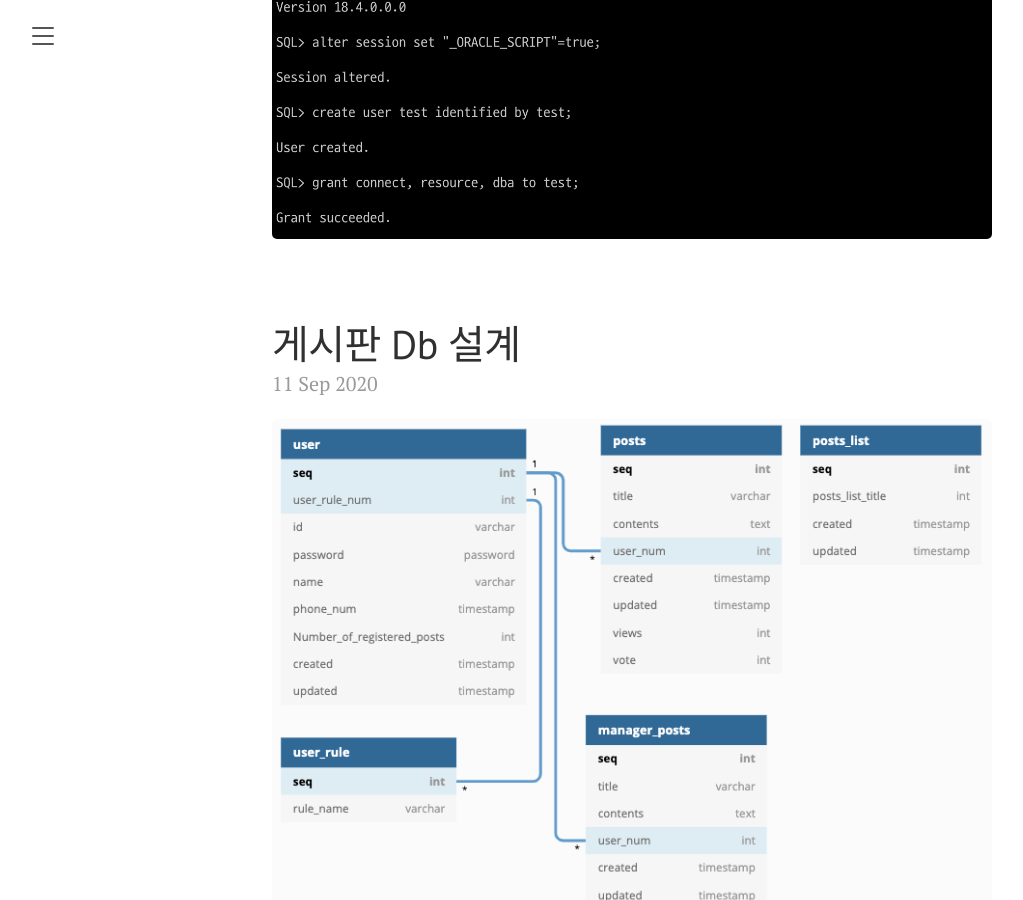
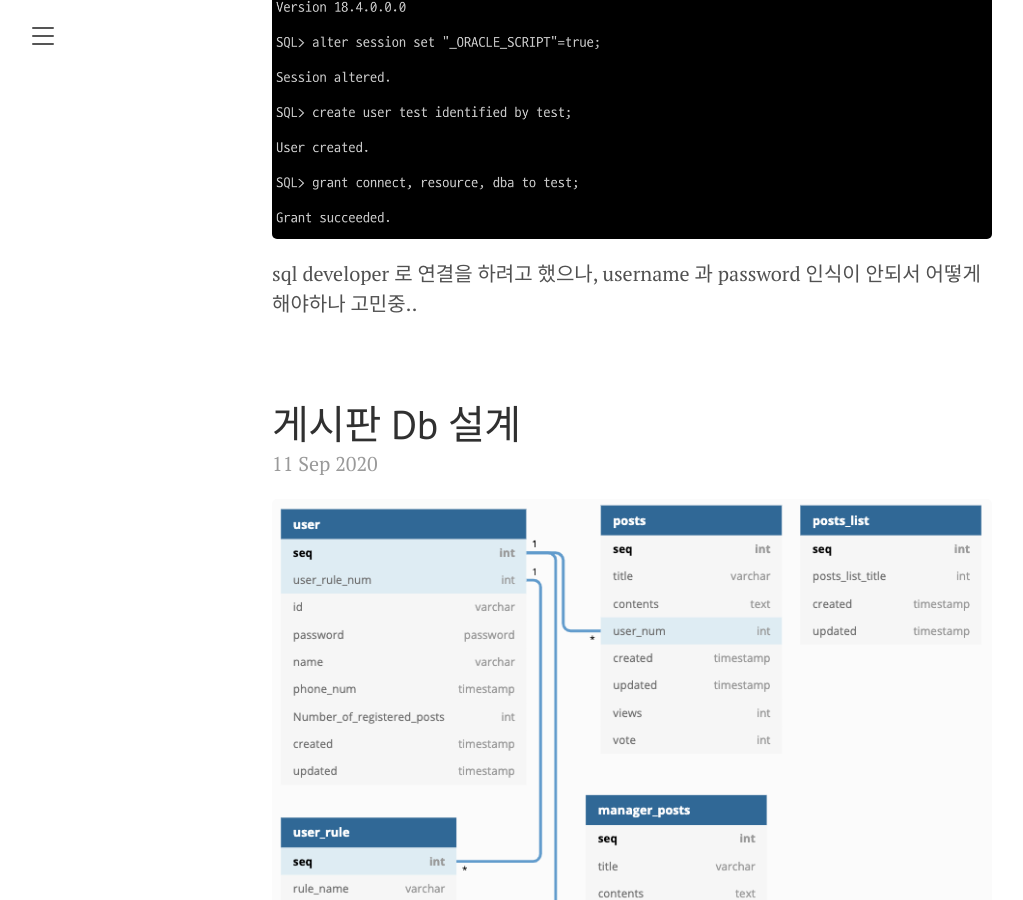
Before and after one commit to iyk2h/iyk2h.github.io, a Jekyll site: the page built from index.html, in a window 1280 px wide and 900 px high, scrolled down 1093 px. Shown: the whole window, without its empty margins (8-1031 px from the left). Built offline with Jekyll 4.4.1, drawn with Linux system fonts in a browser that asks for light colours; the list of posts is cut into pages by our own code.

Commit message:
oracle username,password 설정

```diff
--- a/_posts/2020-09-13-Docker-with-Oracle18c-for-macOS.md
+++ b/_posts/2020-09-13-Docker-with-Oracle18c-for-macOS.md
@@ -27,3 +27,7 @@ SQL> create user test identified by 1234;
 SQL> grant connect, resource, dba to test;
 
 ![image-20210913102406953](../images/image-20210913102406953.png)
+
+
+
+sql developer 로 연결을 하려고 했으나, username 과 password 인식이 안되서 어떻게 해야하나 고민중..
```
